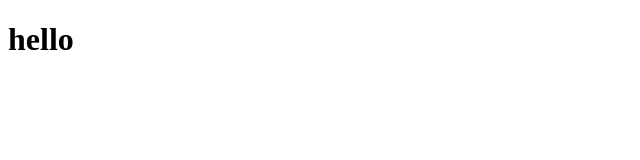
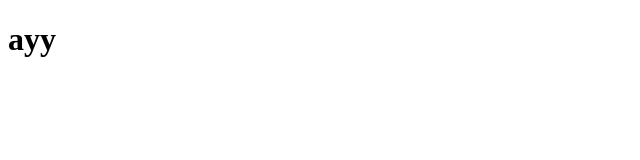
Before and after one commit to chokkoro/chokkoro.github.io, a plain HTML site: page index.html in a window 1280 px wide. Shown: the full height of the page, 0-640 px from the left. Drawn offline with Linux system fonts and the light colour scheme.

Commit message:
change text

```diff
--- a/index.html
+++ b/index.html
@@ -8,7 +8,7 @@
 </head>
 <body>
 
-<h1>hello</h1>
+<h1>ayy</h1>
 
 </body>
 </html>
```
